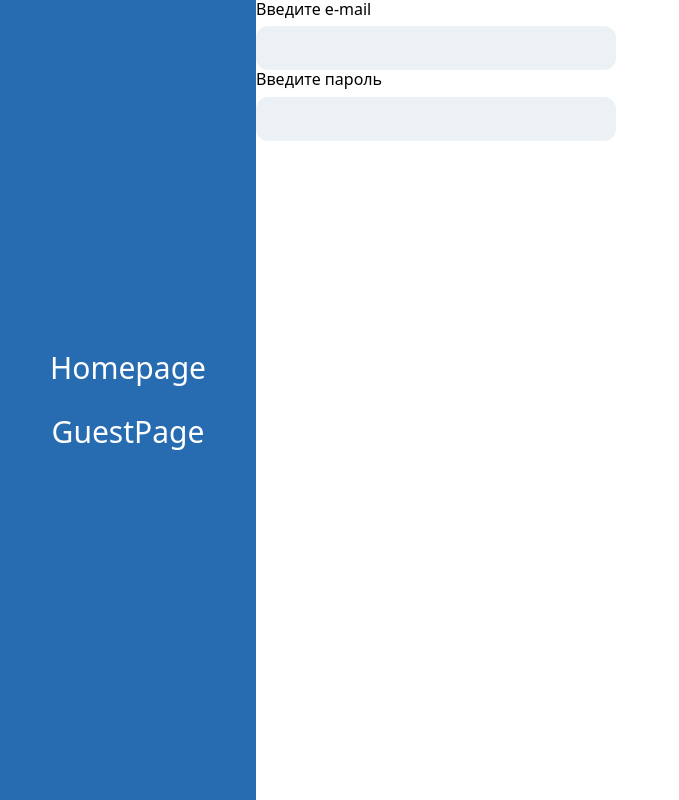
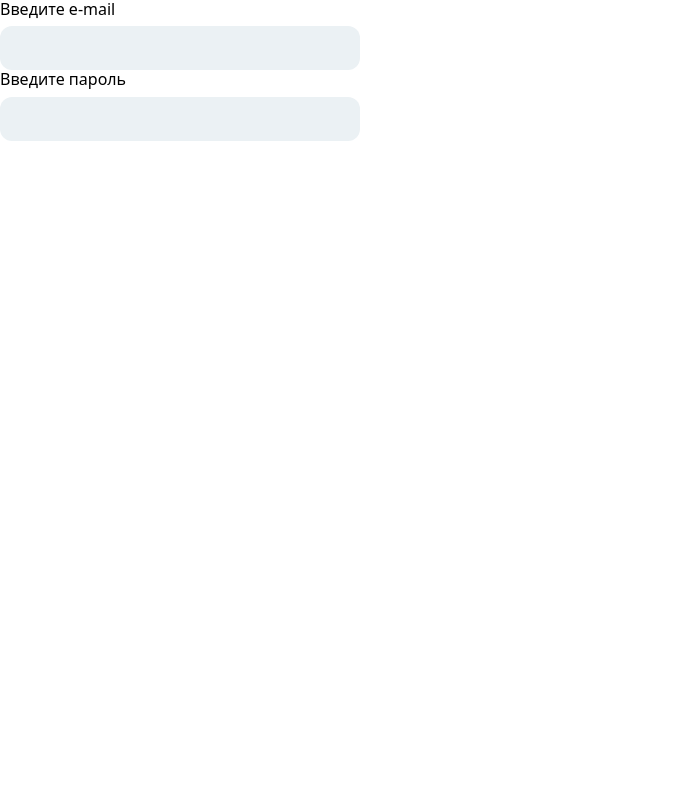
Before and after one commit to dev0x451/employee_mood_frontend, a React (Vite) app: page /sign-in in a window 1280 px wide. Shown: the whole page, without its empty margins (0-679 px from the left). Built offline with nearby package versions, Linux system fonts and the light colour scheme.

Commit message:
fix: delete NavBar from App

```diff
--- a/src/components/App/App.tsx
+++ b/src/components/App/App.tsx
@@ -1,7 +1,6 @@
 import { useState } from "react";
 import { Route, Routes } from "react-router-dom";
 import { Homepage } from "../Homepage/Homepage";
-import { Navbar } from "../Navbar/Navbar";
 import { Guestpage } from "../Guestpage/Guestpage";
 
 import styles from "./app.module.css";
@@ -13,7 +12,6 @@ export const App = () => {
 
   return (
     <main className={styles.page}>
-      <Navbar />
       <Routes>
         <Route element={<ProtectedRoutes loggedIn={loggedIn} />}>
           <Route path="home" element={<Homepage />} />
```
